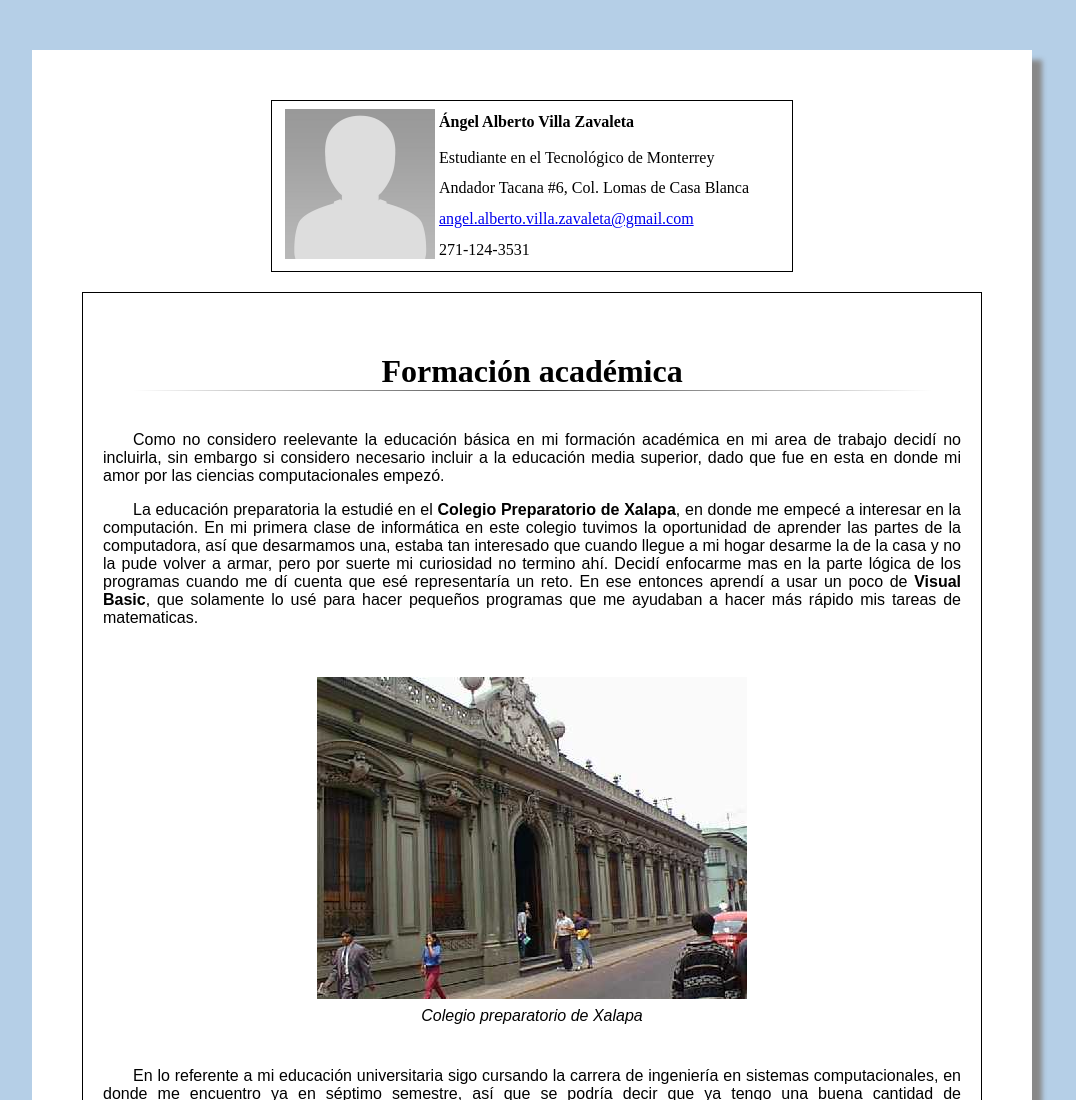
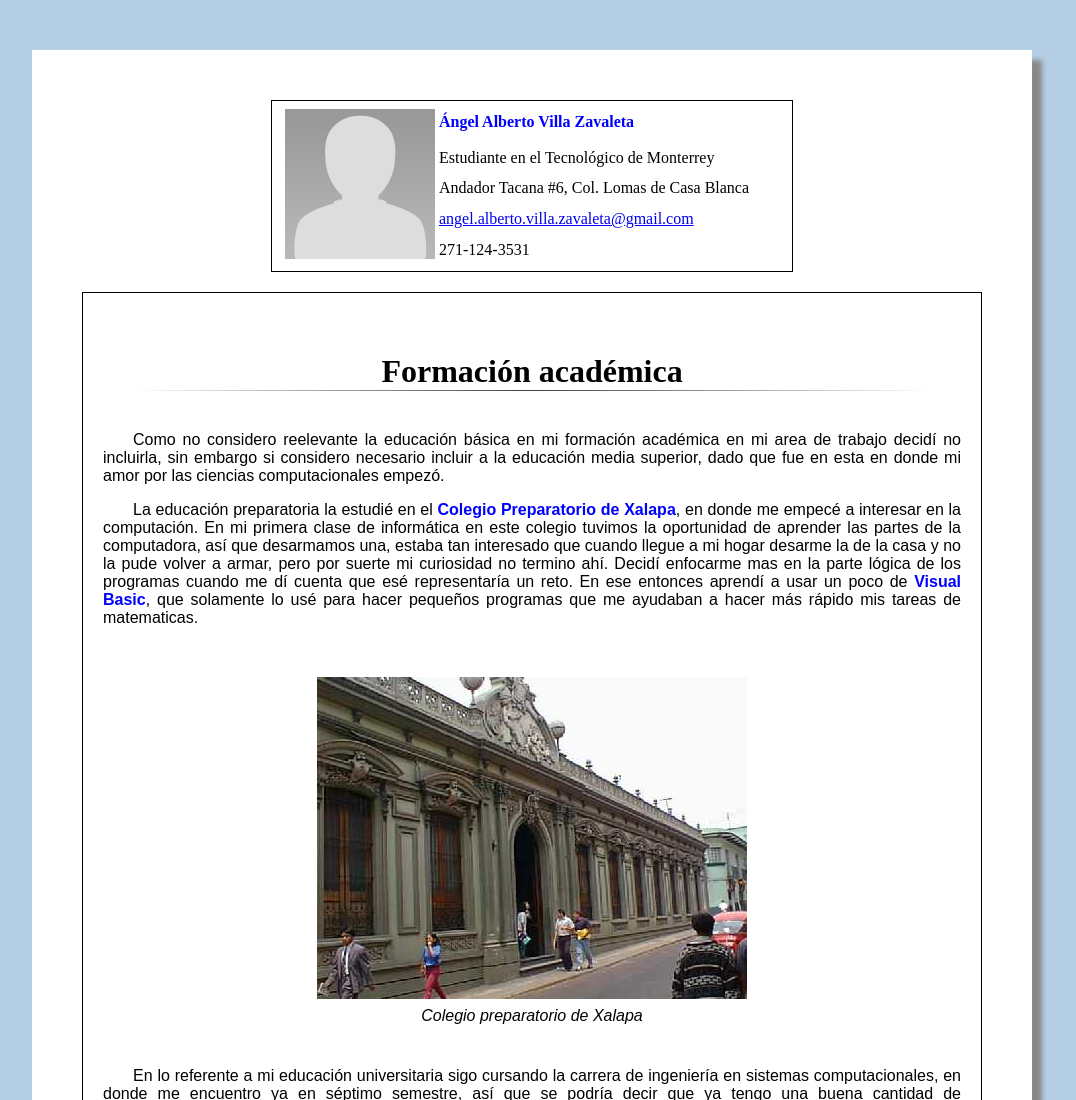
Before and after one commit to MauricioGlz/htmlGiner, a plain HTML site: page curriculum.html in a window 1280 px wide. Shown: the top 1100 px of the page, without its empty margins (108-1184 px from the left). Drawn offline with Linux system fonts and the light colour scheme.

Commit message:
Se cambio el formato de <b> a un color azul en negritas

```diff
--- a/CSS/stylesheet.css
+++ b/CSS/stylesheet.css
@@ -96,3 +96,8 @@ h1
 	margin-top       : 20px;
 	margin-bottom    : 20px;
 }
+
+b
+{
+	color: blue;
+}
```
